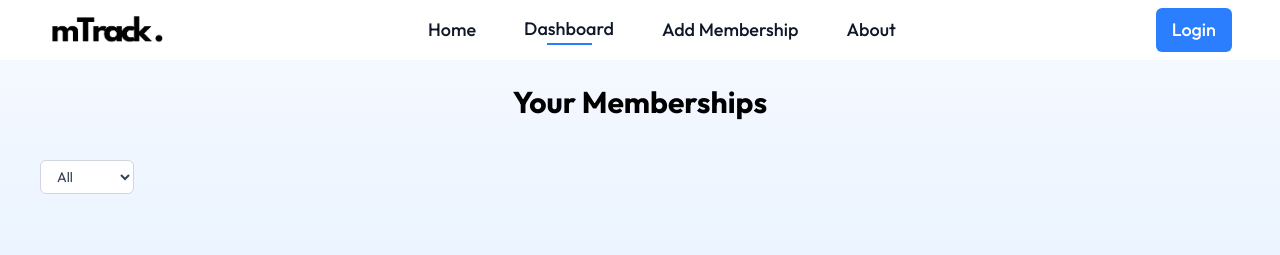
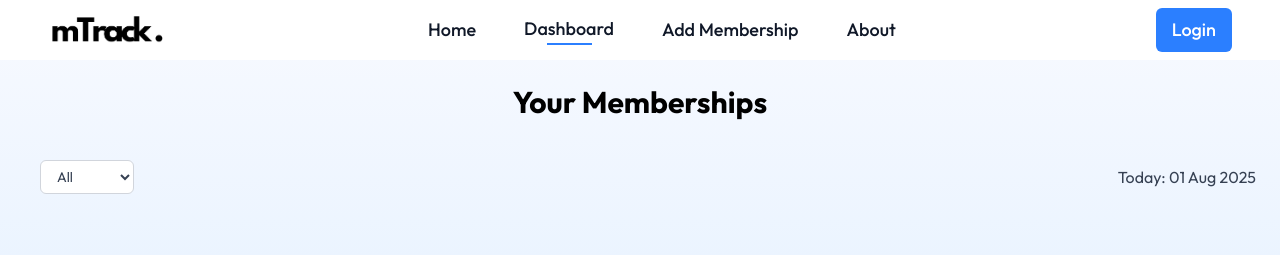
Before and after one commit to dileshwar-01/mTrack, a React (Vite) app in the folder frontend/: page /dashboard in a window 1280 px wide. Shown: the top 255 px of the page. Built offline with nearby package versions, Linux system fonts and the light colour scheme; no server answers.

Commit message:
displayed current date on dashboard

```diff
--- a/frontend/src/pages/Dashboard.jsx
+++ b/frontend/src/pages/Dashboard.jsx
@@ -13,6 +13,13 @@ const Dashboard = () => {
   const[activeMems,setActiveMems] = useState([])
   const[filter, setFilter] = useState('All');
   const[showMem, setShowMem] = useState(memberships);
+
+  const today = new Date();
+  const formattedDate = today.toLocaleDateString('en-GB', {
+                  day: '2-digit',
+                  month: 'short',
+                  year: 'numeric'
+                });
 
   const listMems =async()=>{
           try {
@@ -160,11 +167,15 @@ useEffect(()=>{
   return (
     <div className="p-6 min-h-screen ">
       <h2 className="text-3xl font-bold mb-6 text-center">Your Memberships</h2>
+      <div className="flex items-center justify-between">
       <select   className="m-4 px-3 py-1.5 text-sm border border-gray-300 rounded-md bg-white text-gray-700 focus:outline-none " onChange={(e)=>setFilter(e.target.value)} value={filter}>
         <option value="All">All</option>
         <option value="Active">Active</option>
         <option value="Expired">Expired</option>
       </select>
+
+      <p className="text-base  text-gray-700">Today: {formattedDate}</p>
+      </div>
 
 
 
```
